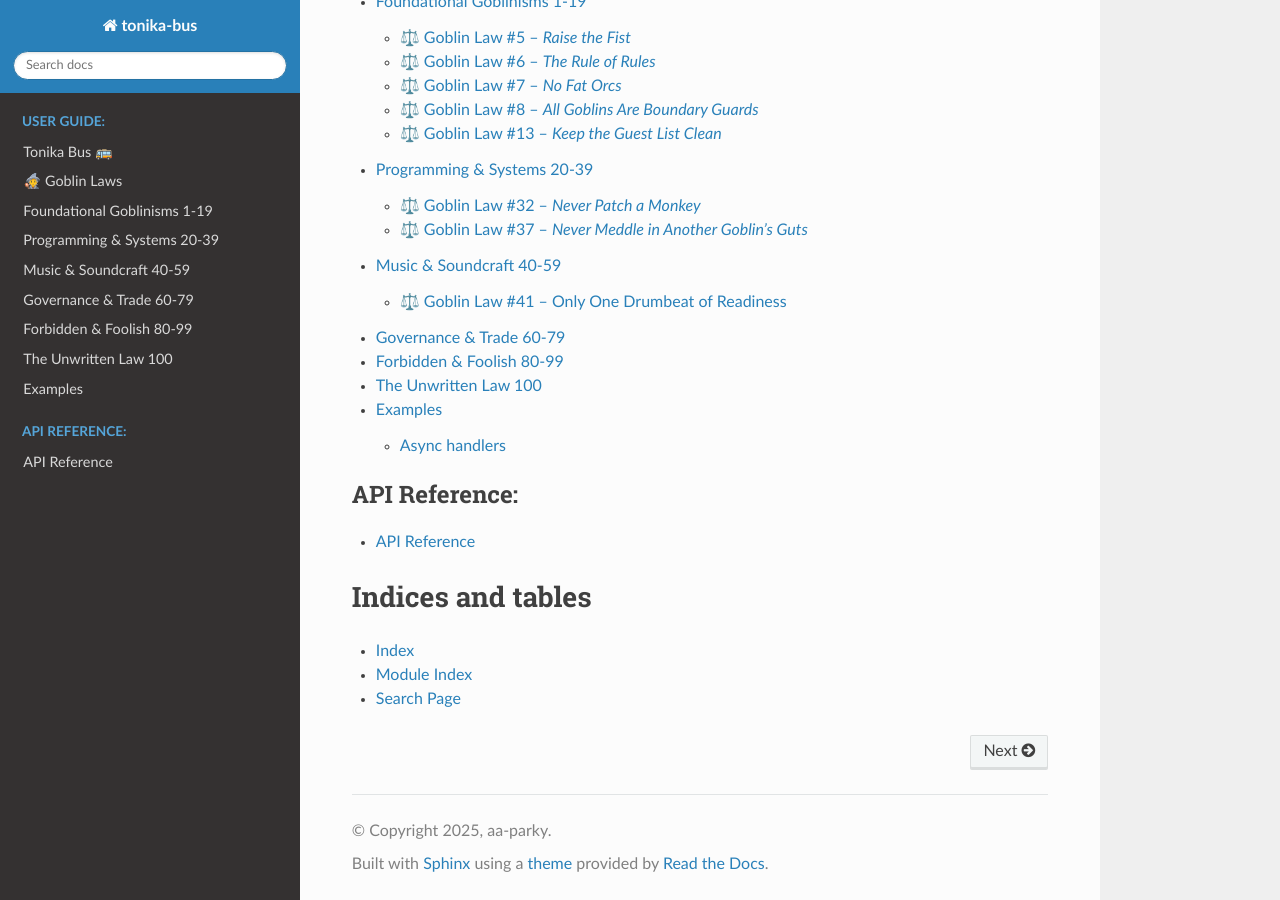
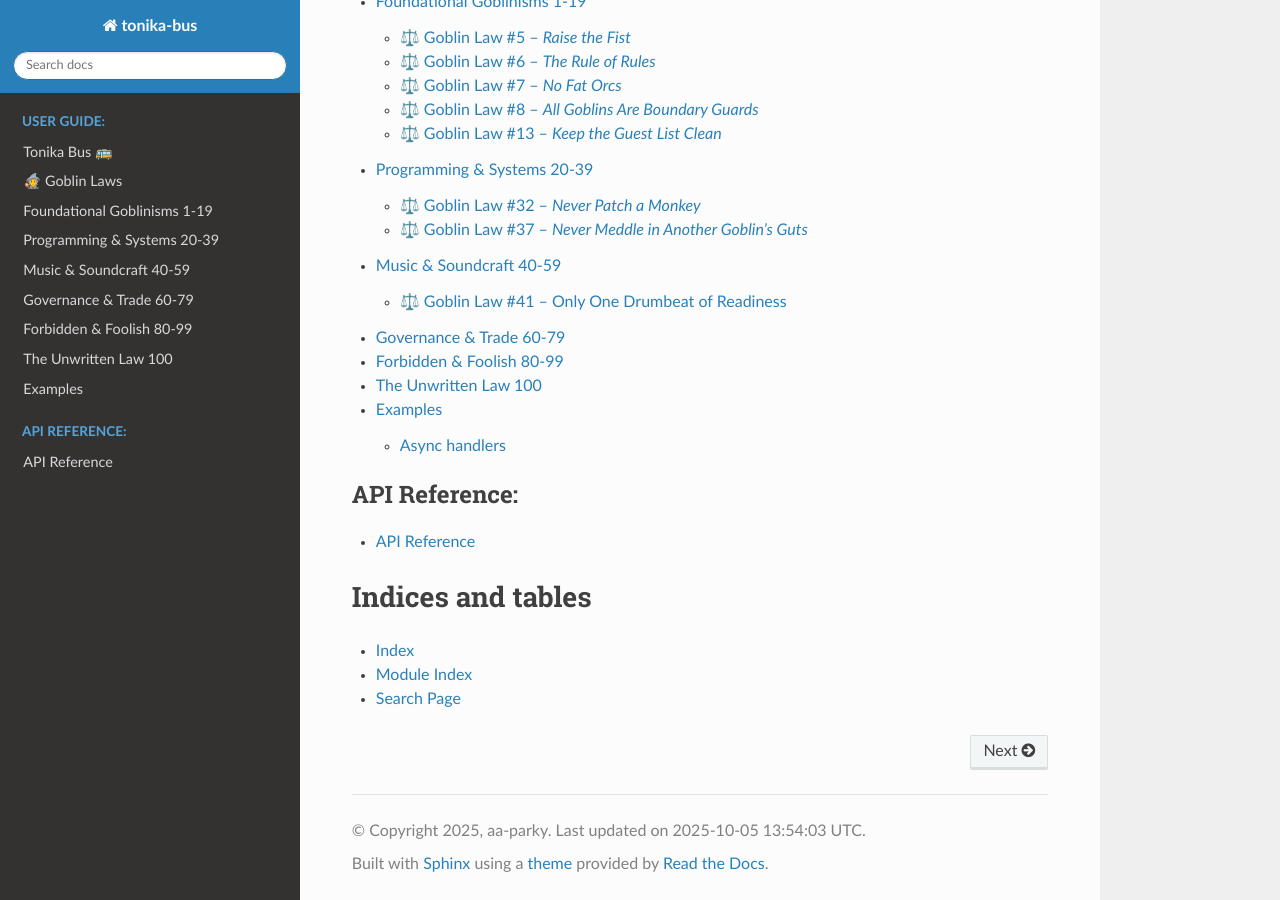
Before and after one commit to aa-parky/tonika_bus, a Sphinx documentation site: the page built from docs/index.rst, in a window 1280 px wide and 900 px high, scrolled down 746 px. Built offline with Sphinx 7.4.7 and the Read the Docs theme 3.1.0, drawn with Linux system fonts in a browser that asks for light colours.

Commit message:
Add build timestamp to documentation footer

```diff
--- a/docs/conf.py
+++ b/docs/conf.py
@@ -5,6 +5,7 @@
 
 import os
 import sys
+from datetime import datetime
 
 sys.path.insert(0, os.path.abspath("../src"))
 
@@ -15,6 +16,10 @@ project = "tonika-bus"
 copyright = "2025, aa-parky"
 author = "aa-parky"
 release = "0.2.0"
+
+# Add build timestamp for peace of mind
+build_date = datetime.now().strftime("%Y-%m-%d %H:%M:%S UTC")
+html_last_updated_fmt = "%Y-%m-%d %H:%M:%S UTC"
 
 # -- General configuration ---------------------------------------------------
 # https://www.sphinx-doc.org/en/master/usage/configuration.html#general-configuration
@@ -55,3 +60,11 @@ source_suffix = {
 
 # MyST configuration: treat all Markdown links as external to avoid cross-ref warnings
 myst_all_links_external = True
+
+# Add build date to HTML context for display in footer
+html_context = {
+    'build_date': build_date,
+}
+
+# Show "Last updated" in the footer
+html_show_sphinx = True
```
